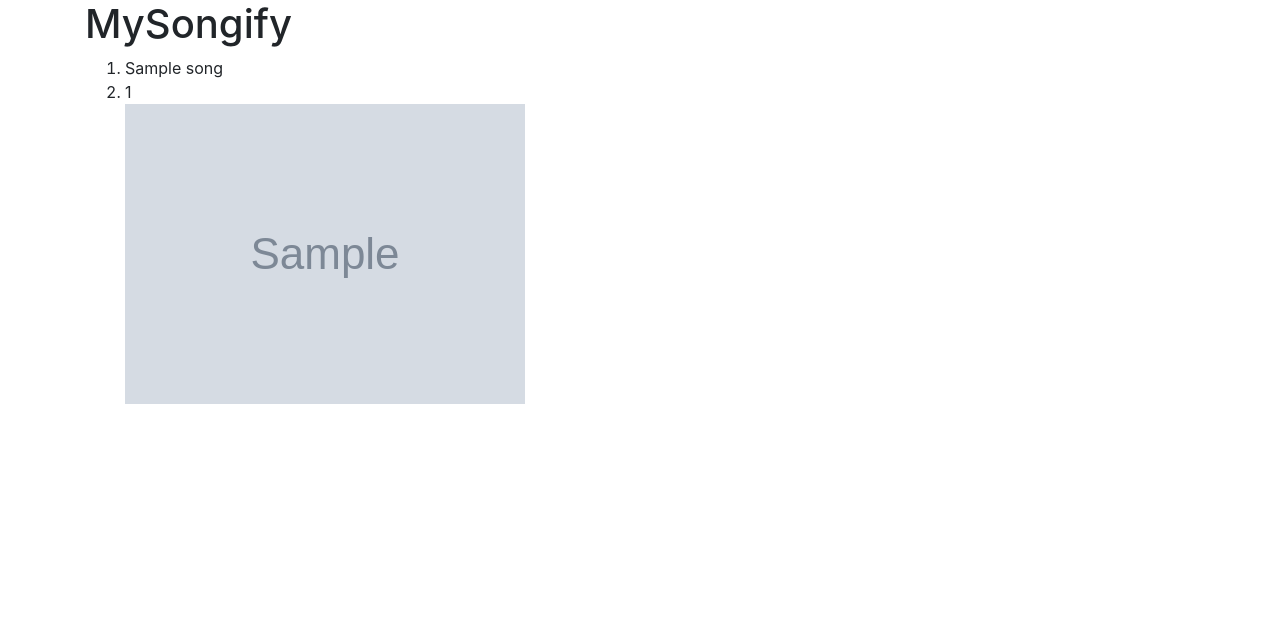
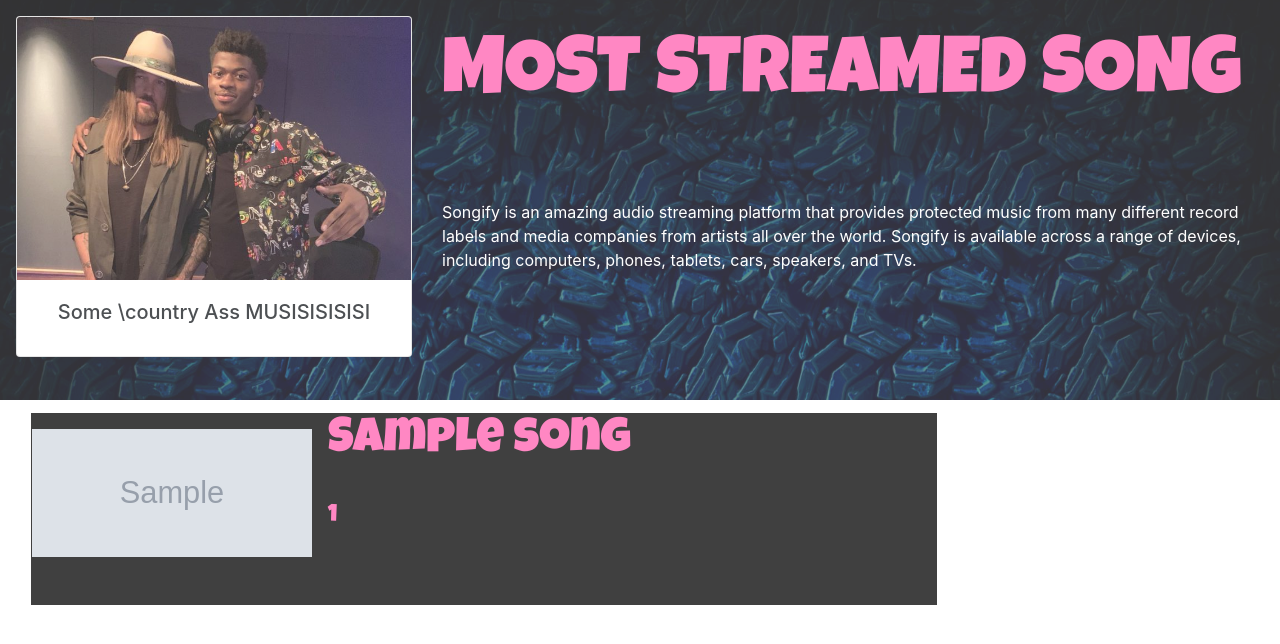
Before and after one commit to Farooq-azam-khan/my-songify, a Flask app: template mysongify/templates/home.html in a window 1280 px wide. Shown: the part 56-700 px from the top of the page. Run offline with Flask 2, Linux system fonts and the light colour scheme; the template is opened without the code that fills it: most values are stand-ins (such as "Sample title", 1, 10 or a date in 2020); grey boxes marked "Sample" are stand-in pictures; some libraries are stand-ins or nearby versions.

Commit message:
made the grid system, aesthetics left to do

```diff
--- a/mysongify/templates/home.html
+++ b/mysongify/templates/home.html
@@ -1,13 +1,61 @@
 {% extends 'layout.html' %}
 {% block content %}
-<h1> MySongify </h1>
 
-<ol>
-{% for song in html_songs %}
-<li>{{ song.title }}</li>
-<li>{{ song.get_length() }}</li>
-<img src="{{ url_for( 'static', filename=song.image_file)}}"
+    <div id="firstbg" class="container-fluid">
+        <div class="row">
+            <div class="col-12">
+                <div class="row" style="padding: 1em">
+                    <div class="col-4">
+                            <center>
+                        <div class="card" style="width: 100%;">
+                                <img class="card-img-top" src="{{ url_for( 'static', filename='default3.jpg')}}" alt="Card image cap">
+                                <div class="card-body">
+                                  <h5 class="card-title">Some \country Ass MUSISISISISI</h5>
+                                </div>
+                              </div>
+                        </center>
+                            </div>
+                    <div class="col-8">
+                        <p id="sickfont">
+                            MOST STREAMED SONG
+                        </p>
+                        <br><br>
+                        <p style="color: white">
+                            Songify is an amazing audio streaming platform that provides protected
+                            music from many different record labels and media companies from artists
+                            all over the world. Songify is available across a range of devices, including
+                            computers, phones, tablets, cars, speakers, and TVs.
+                        </p>
 
-{% endfor %}
-</ol>
+                        </div>
+            </div>
+        </div>
+    </div>
+    <br>
+    <div class="container-fluid">
+        <div class="row" style="padding: 1em">
+            <div class="col-9">
+            {% for song in html_songs%}
+                <div id="rc">
+                    <div class="row">
+                    <div class="col-4" style="padding: 0% ;">
+                           <img style="height:10em; width:100%; padding: 1em ;" src="{{ url_for( 'static', filename= song.image_file)}}" >
+                    </div>
+                    <div class="col-8" style="padding: 0% ;">
+                           <h1 id="sickfont" style="font-size: 3em">{{song.title}}</h1>
+                           <br>
+                           <h1 id="sickfont" style="font-size: 1.5em">{{song.get_length()}}</h1>
+                     </div>
+                </div>
+                </div>
+            <br>
+            {% endfor %}
+            </div>
+        </div>
+
+
+    </div>
+
+
+
 {% endblock content %}
--- a/mysongify/templates/layout.html
+++ b/mysongify/templates/layout.html
@@ -8,12 +8,40 @@
     <!-- Bootstrap CSS -->
     <link rel="stylesheet" href="https://stackpath.bootstrapcdn.com/bootstrap/4.3.1/css/bootstrap.min.css" integrity="sha384-ggOyR0iXCbMQv3Xipma34MD+dH/1fQ784/j6cY/iJTQUOhcWr7x9JvoRxT2MZw1T" crossorigin="anonymous">
 
+    <link href="https://fonts.googleapis.com/css?family=Luckiest+Guy" rel="stylesheet">
+
+    <style>
+      #firstbg {
+        background-image: url("{{ url_for( 'static', filename='default4.jpg')}}");
+        min-width: 100% ;
+        height: 25em;
+        padding: 0% ;
+        background-attachment: fixed;
+        background-position: center;
+        background-repeat: no-repeat;
+        background-size: cover;
+        opacity: 0.8;
+      }
+      #sickfont {
+        font-family: 'Luckiest Guy', cursive;
+        color: #FF69B4 ;
+        font-size: 5em;
+      }
+      #rc {
+        background: #111111;
+        width: 100%;
+        height: 12em;
+        padding: 0% ;
+}
+
+
+    </style>
     <title>Songify {% if title %} - {{ title }} {% endif %}</title>
   </head>
   <body>
       <!-- navbar -->
       {% include 'navbar/navbar.html' %}
-      <div class="container">{% block content %}{% endblock content %}</div>
+      <div class="container-fluid" style="padding: 0%;">{% block content %}{% endblock content %}</div>
 
     <!-- Optional JavaScript -->
     <!-- jQuery first, then Popper.js, then Bootstrap JS -->
```
Also changed, not shown: mysongify/songs/models.py (+12 -1 lines), mysongify/static/default3.jpg (added), mysongify/static/default4.jpg (added).
